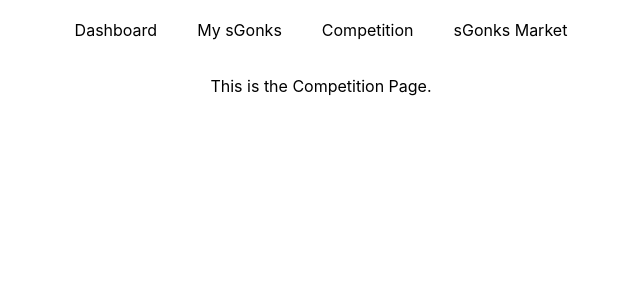
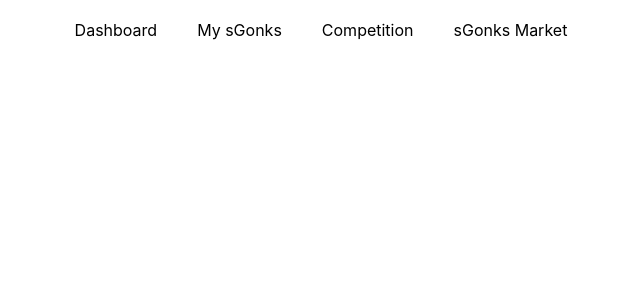
Before and after one commit to googleinterns/sgonks, a React (Create React App) app in the folder portfolio/frontend/: page /competition in a window 1280 px wide. Shown: the top 300 px of the page, without its empty margins (319-959 px from the left). Built offline with nearby package versions, Linux system fonts and the light colour scheme.

Commit message:
Add styling to larger components

```diff
--- a/portfolio/frontend/src/App.css
+++ b/portfolio/frontend/src/App.css
@@ -1,38 +1,7 @@
+html,
+body,
+#root,
 .App {
+	height: 100%;
 	text-align: center;
 }
-
-.App-logo {
-	height: 40vmin;
-	pointer-events: none;
-}
-
-@media (prefers-reduced-motion: no-preference) {
-	.App-logo {
-		animation: App-logo-spin infinite 20s linear;
-	}
-}
-
-.App-header {
-	background-color: #282c34;
-	min-height: 100vh;
-	display: flex;
-	flex-direction: column;
-	align-items: center;
-	justify-content: center;
-	font-size: calc(10px + 2vmin);
-	color: white;
-}
-
-.App-link {
-	color: #61dafb;
-}
-
-@keyframes App-logo-spin {
-	from {
-		transform: rotate(0deg);
-	}
-	to {
-		transform: rotate(360deg);
-	}
-}
--- a/portfolio/frontend/src/containers/SGonksPlatform/Competition/Competition.js
+++ b/portfolio/frontend/src/containers/SGonksPlatform/Competition/Competition.js
@@ -3,8 +3,15 @@ import classes from "./Competition.module.css"
 
 const Competition = (props) => {
   return (
-    <div>
-      <p>This is the Competition Page.</p>
+    <div className={classes.Competition}>
+      <div className={classes.RankingInfoContainer}>
+        <div className={classes.RankingsContainer}></div>
+        <div className={classes.RankingChartContainer}></div>
+      </div>
+      <div className={classes.CompInfoContainer}>
+        <div className={classes.UserRankContainer}></div>
+        <div className={classes.CompDetailsContainer}></div>
+      </div>
     </div>
   )
 }
--- a/portfolio/frontend/src/containers/SGonksPlatform/Competition/Competition.module.css
+++ b/portfolio/frontend/src/containers/SGonksPlatform/Competition/Competition.module.css
@@ -0,0 +1,7 @@
+.Competition {
+	width: 100%;
+	height: 100%;
+}
+
+.RankingInfoContainer {
+}
--- a/portfolio/frontend/src/containers/SGonksPlatform/SGonksPlatform.js
+++ b/portfolio/frontend/src/containers/SGonksPlatform/SGonksPlatform.js
@@ -1,15 +1,15 @@
-import React from "react";
-import Dashboard from "./Dashboard/Dashboard";
-import MySGonks from "./MySGonks/MySGonks";
-import Competition from "./Competition/Competition";
-import Marketplace from "./Marketplace/Marketplace";
-import classes from "./SGonksPlatform.module.css";
+import React from "react"
+import Dashboard from "./Dashboard/Dashboard"
+import MySGonks from "./MySGonks/MySGonks"
+import Competition from "./Competition/Competition"
+import Marketplace from "./Marketplace/Marketplace"
+import classes from "./SGonksPlatform.module.css"
 
-import { Route, NavLink } from "react-router-dom";
+import { Route, NavLink } from "react-router-dom"
 
 const SGonksPlatform = (props) => {
   return (
-    <div>
+    <div className={classes.SGonksPlatform}>
       <header className={classes.Navigation}>
         <nav>
           <ul>
@@ -28,12 +28,14 @@ const SGonksPlatform = (props) => {
           </ul>
         </nav>
       </header>
-      <Route path="/dashboard" exact component={Dashboard}></Route>
-      <Route path="/mysgonks" exact component={MySGonks}></Route>
-      <Route path="/competition" exact component={Competition}></Route>
-      <Route path="/marketplace" exact component={Marketplace}></Route>
+      <div className={classes.Content}>
+        <Route path="/dashboard" exact component={Dashboard}></Route>
+        <Route path="/mysgonks" exact component={MySGonks}></Route>
+        <Route path="/competition" exact component={Competition}></Route>
+        <Route path="/marketplace" exact component={Marketplace}></Route>
+      </div>
     </div>
-  );
-};
+  )
+}
 
-export default SGonksPlatform;
+export default SGonksPlatform
--- a/portfolio/frontend/src/containers/SGonksPlatform/SGonksPlatform.module.css
+++ b/portfolio/frontend/src/containers/SGonksPlatform/SGonksPlatform.module.css
@@ -13,3 +13,16 @@
 	text-decoration: none;
 	color: black;
 }
+
+.SGonksPlatform {
+	height: 100%;
+	width: 100%;
+}
+
+.Content {
+	height: 90%;
+}
+
+.Navigation {
+	height: 10%;
+}
```
